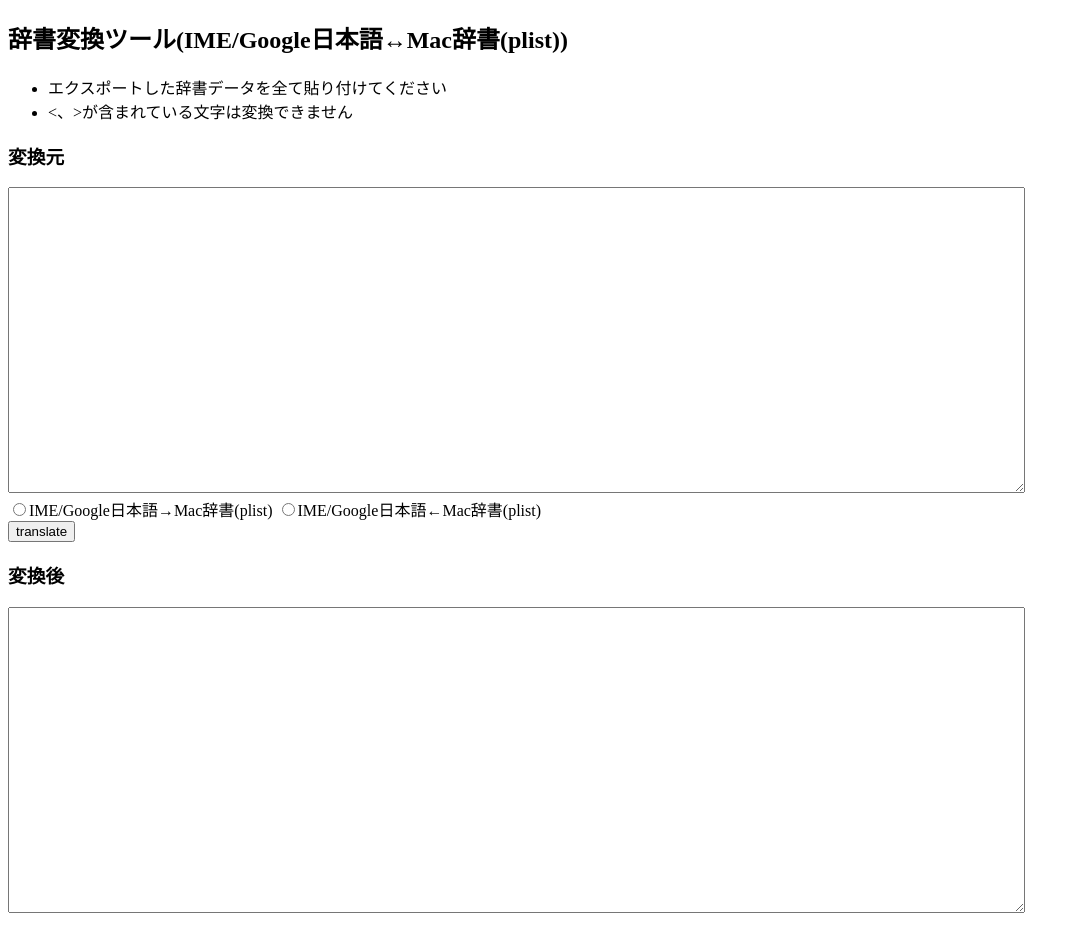
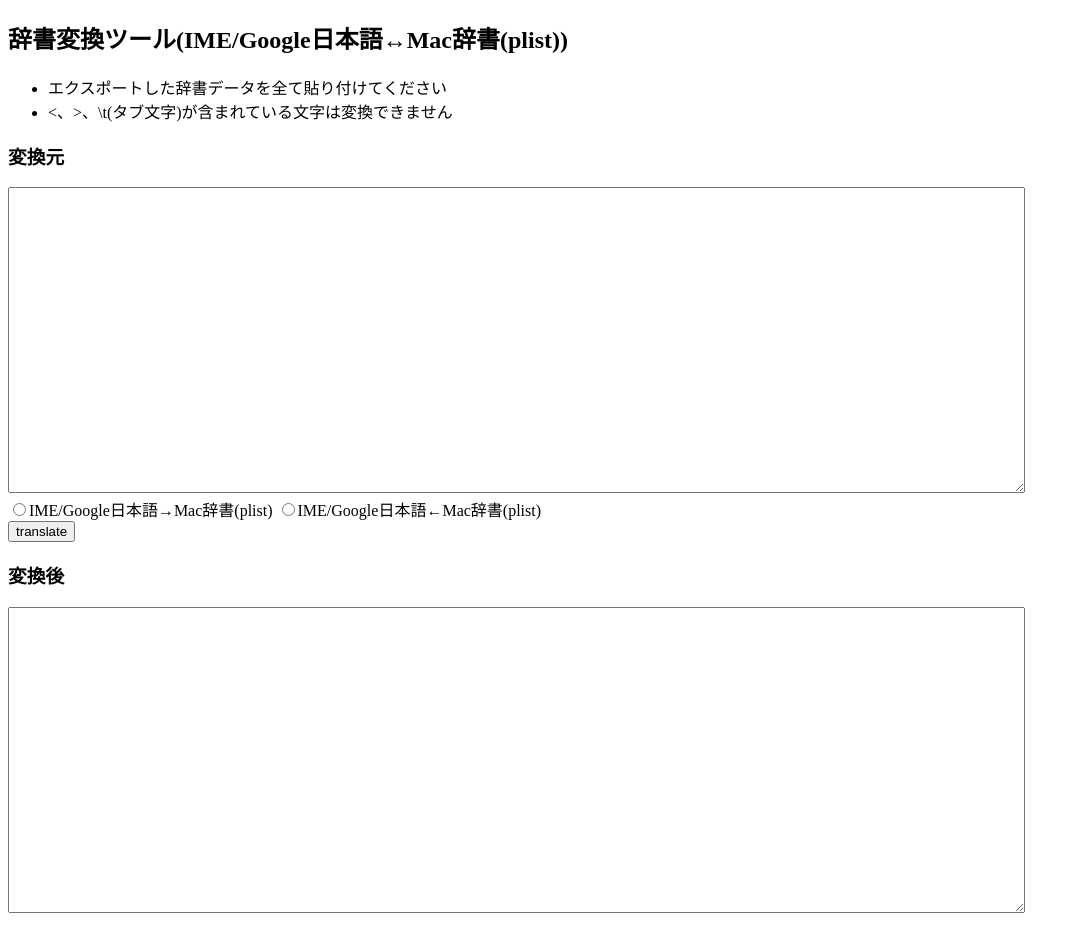
Before and after one commit to iamakawa/IME_Translate, a plain HTML site: page index.html in a window 1280 px wide. Shown: the whole page, without its empty margins (0-1080 px from the left). Drawn offline with Linux system fonts and the light colour scheme.

Commit message:
ver.0.9.2 bug fix

```diff
--- a/index.html
+++ b/index.html
@@ -20,7 +20,7 @@
                 <ul>
                     <li>エクスポートした辞書データを全て貼り付けてください</li>
                     <li>
-                        <、>が含まれている文字は変換できません</li>
+                        <、>、\t(タブ文字)が含まれている文字は変換できません</li>
                 </ul>
     </div>
 
```
